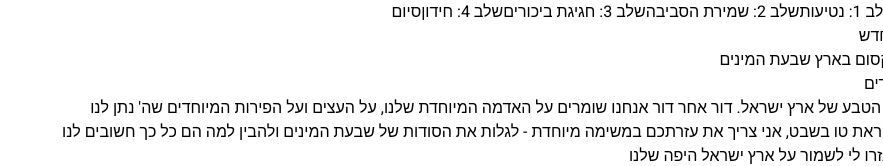
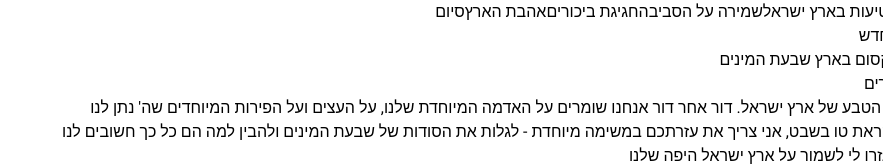
Before and after one commit to Doron-gut1/tu-bishvat-escape-room, a React (Vite) app: page / in a window 1280 px wide. Shown: the top 166 px of the page, without its empty margins (397-1280 px from the left). Built offline with nearby package versions, Linux system fonts and the light colour scheme.

Commit message:
Update NavigationBar with improved stage handling

```diff
--- a/src/components/NavigationBar.jsx
+++ b/src/components/NavigationBar.jsx
@@ -1,34 +1,53 @@
 import React from 'react';
 
-const NavigationBar = ({ currentStage, onStageSelect, onReset }) => {
+const NavigationBar = ({ currentStage, completedStages, onStageSelect, onReset }) => {
   const stages = [
     { id: 0, name: 'התחלה' },
-    { id: 1, name: 'שלב 1: נטיעות' },
-    { id: 2, name: 'שלב 2: שמירת הסביבה' },
-    { id: 3, name: 'שלב 3: חגיגת ביכורים' },
-    { id: 4, name: 'שלב 4: חידון' },
+    { id: 1, name: 'נטיעות בארץ ישראל' },
+    { id: 2, name: 'שמירה על הסביבה' },
+    { id: 3, name: 'חגיגת ביכורים' },
+    { id: 4, name: 'אהבת הארץ' },
     { id: 5, name: 'סיום' }
   ];
+
+  // פונקציה שבודקת אם השלב נעול
+  const isStageDisabled = (stageId) => {
+    if (stageId === 0) return false; // מסך הפתיחה תמיד זמין
+    const maxAllowedStage = Math.max(...completedStages, 1) + 1;
+    return stageId > maxAllowedStage;
+  };
 
   return (
     <div className="sticky top-0 bg-white shadow-md p-4 z-40">
       <div className="max-w-4xl mx-auto">
         <div className="flex justify-between items-center">
           {/* ניווט שלבים */}
-          <div className="flex space-x-2 rtl:space-x-reverse">
-            {stages.map((stage) => (
+          <div className="flex flex-wrap gap-2">
+            {stages.map((stage) => {
+              const isDisabled = isStageDisabled(stage.id);
+              const isCompleted = completedStages.includes(stage.id);
+              return (
                 <button
                   key={stage.id}
-                onClick={() => onStageSelect(stage.id)}
-                className={`px-3 py-1 rounded-lg text-sm transition-colors ${
-                  currentStage === stage.id
+                  onClick={() => !isDisabled && onStageSelect(stage.id)}
+                  className={`
+                    px-3 py-1 rounded-lg text-sm transition-colors
+                    ${currentStage === stage.id
                       ? 'bg-green-500 text-white'
+                      : isCompleted
+                        ? 'bg-green-100 text-green-700 hover:bg-green-200'
+                        : isDisabled
+                          ? 'bg-gray-100 text-gray-400 cursor-not-allowed'
                           : 'bg-gray-100 text-gray-700 hover:bg-gray-200'
-                }`}
+                    }
+                  `}
+                  disabled={isDisabled}
                 >
                   {stage.name}
+                  {isCompleted && stage.id !== 0 && ' ✓'}
                 </button>
-            ))}
+              );
+            })}
           </div>
 
           {/* כפתור ריסט */}
```
Lines whose indentation alone changed are shown as unchanged.
